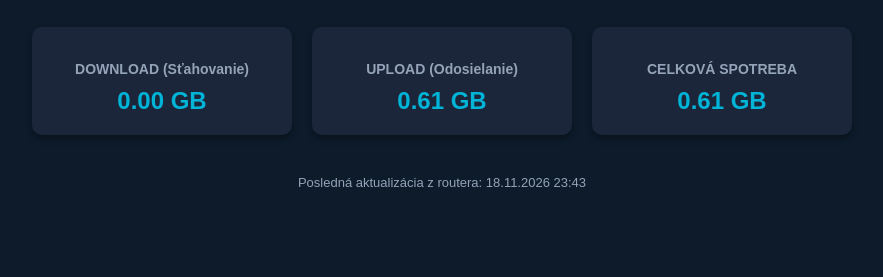
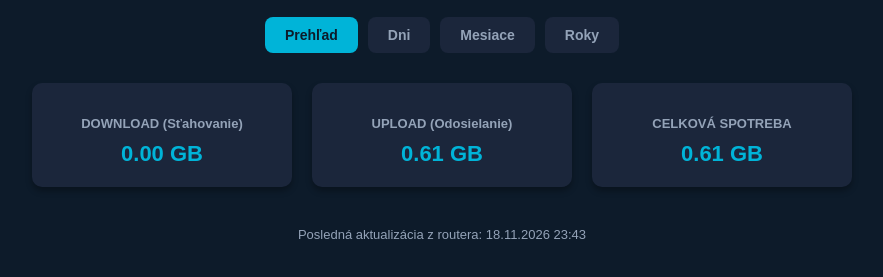
Before and after one commit to matkonet/4ka-spotreba, a plain HTML site: page index.html in a window 1280 px wide. Shown: the part 89-366 px from the top of the page, without its empty margins (198-1081 px from the left). Drawn offline with Linux system fonts and the light colour scheme.

Commit message:
Update index.html

```diff
--- a/index.html
+++ b/index.html
@@ -11,12 +11,37 @@
             text-align: center;
             padding: 20px;
         }
-        h1 { color: #00b4d8; }
+        h1 { color: #00b4d8; margin-bottom: 20px; }
+
+        /* Záložky */
+        .tabs {
+            display: flex;
+            justify-content: center;
+            gap: 10px;
+            margin-bottom: 30px;
+        }
+        .tab-btn {
+            background-color: #1b263b;
+            color: #94a3b8;
+            border: none;
+            padding: 10px 20px;
+            border-radius: 8px;
+            cursor: pointer;
+            font-weight: bold;
+            font-size: 14px;
+            transition: 0.3s;
+        }
+        .tab-btn.active {
+            background-color: #00b4d8;
+            color: #0d1b2a;
+        }
+
+        /* Karty */
         .cards {
             display: flex;
             justify-content: center;
             gap: 20px;
-            margin-top: 30px;
+            margin-top: 20px;
             flex-wrap: wrap;
         }
         .card {
@@ -26,8 +51,17 @@
             width: 220px;
             box-shadow: 0 4px 6px rgba(0,0,0,0.3);
         }
-        .card h3 { font-size: 14px; color: #94a3b8; margin-bottom: 10px; }
-        .card .value { font-size: 24px; font-weight: bold; color: #00b4d8; }
+        .card h3 { font-size: 13px; color: #94a3b8; margin-bottom: 10px; }
+        .card .value { font-size: 22px; font-weight: bold; color: #00b4d8; }
+
+        /* Obsah záložiek */
+        .tab-content {
+            display: none;
+        }
+        .tab-content.active {
+            display: block;
+        }
+
         #update-time {
             margin-top: 40px;
             font-size: 13px;
@@ -39,6 +73,16 @@
 
     <h1>4ka 5G - FUP Monitor</h1>
 
+    <!-- Navigačné záložky -->
+    <div class="tabs">
+        <button class="tab-btn active" onclick="switchTab(event, 'tab-prehlad')">Prehľad</button>
+        <button class="tab-btn" onclick="switchTab(event, 'tab-dni')">Dni</button>
+        <button class="tab-btn" onclick="switchTab(event, 'tab-mesiace')">Mesiace</button>
+        <button class="tab-btn" onclick="switchTab(event, 'tab-roky')">Roky</button>
+    </div>
+
+    <!-- Obsah: Prehľad -->
+    <div id="tab-prehlad" class="tab-content active">
         <div class="cards">
             <div class="card">
                 <h3>DOWNLOAD (Sťahovanie)</h3>
@@ -53,31 +97,80 @@
                 <div id="total-val" class="value">0.00 GB</div>
             </div>
         </div>
+    </div>
+
+    <!-- Obsah: Dni -->
+    <div id="tab-dni" class="tab-content">
+        <div class="cards">
+            <div class="card">
+                <h3>DNES</h3>
+                <div id="today-val" class="value">0.00 GB</div>
+            </div>
+            <div class="card">
+                <h3>TÝŽDEŇ (250GB FUP)</h3>
+                <div class="value">0.00 GB</div>
+            </div>
+        </div>
+    </div>
+
+    <!-- Obsah: Mesiace -->
+    <div id="tab-mesiace" class="tab-content">
+        <div class="cards">
+            <div class="card"></div>
+                <h3>TENTO MESIAC</h3>
+                <div id="month-val" class="value">0.00 GB</div>
+            </div>
+        </div>
+    </div>
+
+    <!-- Obsah: Roky -->
+    <div id="tab-roky" class="tab-content">
+        <div class="cards">
+            <div class="card">
+                <h3>TENTO ROK</h3>
+                <div id="year-val" class="value">0.00 GB</div>
+            </div>
+        </div>
+    </div>
 
     <div id="update-time">Načítavam dáta...</div>
 
     <script>
+        function switchTab(evt, tabName) {
+            const contents = document.querySelectorAll('.tab-content');
+            contents.forEach(c => c.classList.remove('active'));
+
+            const buttons = document.querySelectorAll('.tab-btn');
+            buttons.forEach(b => b.classList.remove('active'));
+
+            document.getElementById(tabName).classList.add('active');
+            evt.currentTarget.classList.add('active');
+        }
+
         async function fetchData() {
             try {
-                // Pridat ?t=... aby prehliadač nesահoval starú cache verziu
                 const response = await fetch('data.json?t=' + new Date().getTime());
                 if (!response.ok) throw new Error('Chyba pri načítaní data.json');
 
                 const data = await response.json();
 
-                // Podpora pre rôzne názvy kľúčov zo skriptu
                 const downMb = data.download_mb || data.rx_mb || 0;
                 const upMb = data.upload_mb || data.tx_mb || 0;
                 const totMb = data.total_mb || (downMb + upMb);
 
-                // Prepočet na GB s 2 desatinnými miestami
                 const downGb = (downMb / 1024).toFixed(2);
                 const upGb = (upMb / 1024).toFixed(2);
                 const totGb = (totMb / 1024).toFixed(2);
 
+                // Prehľad
                 document.getElementById('download-val').innerText = downGb + ' GB';
                 document.getElementById('upload-val').innerText = upGb + ' GB';
                 document.getElementById('total-val').innerText = totGb + ' GB';
+
+                // Dni / Mesiace / Roky (aktuálne prepojené na aktuálny stav z routera, kým si nerozšíriš históriu)
+                document.getElementById('today-val').innerText = downGb + ' GB';
+                document.getElementById('month-val').innerText = totGb + ' GB';
+                document.getElementById('year-val').innerText = totGb + ' GB';
 
                 if (data.timestamp) {
                     document.getElementById('update-time').innerText = 'Posledná aktualizácia z routera: ' + data.timestamp;
@@ -89,7 +182,6 @@
         }
 
         fetchData();
-        // Obnovenie údajov každých 60 sekúnd automaticky
         setInterval(fetchData, 60000);
     </script>
 
```
Lines whose indentation alone changed are shown as unchanged.
